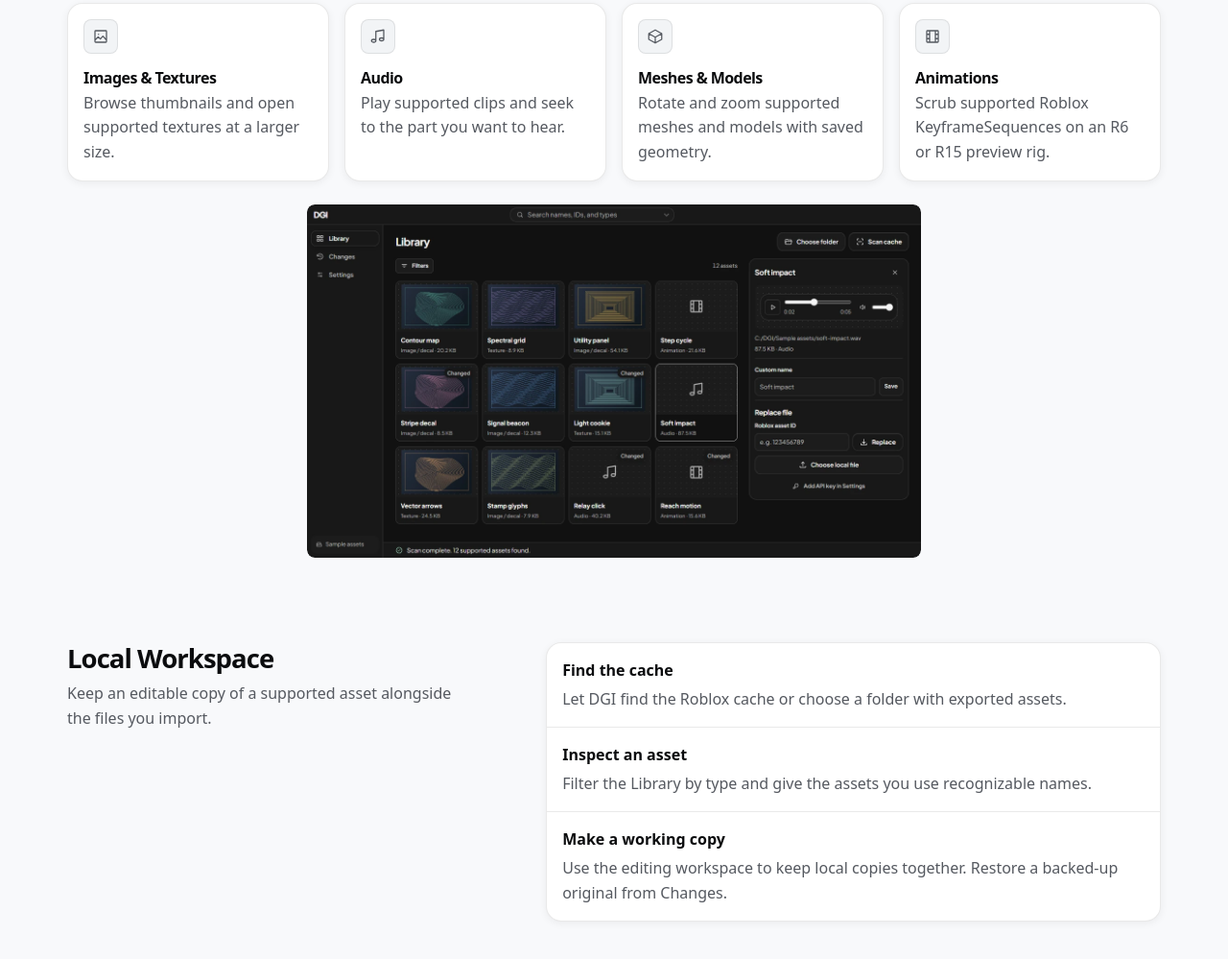
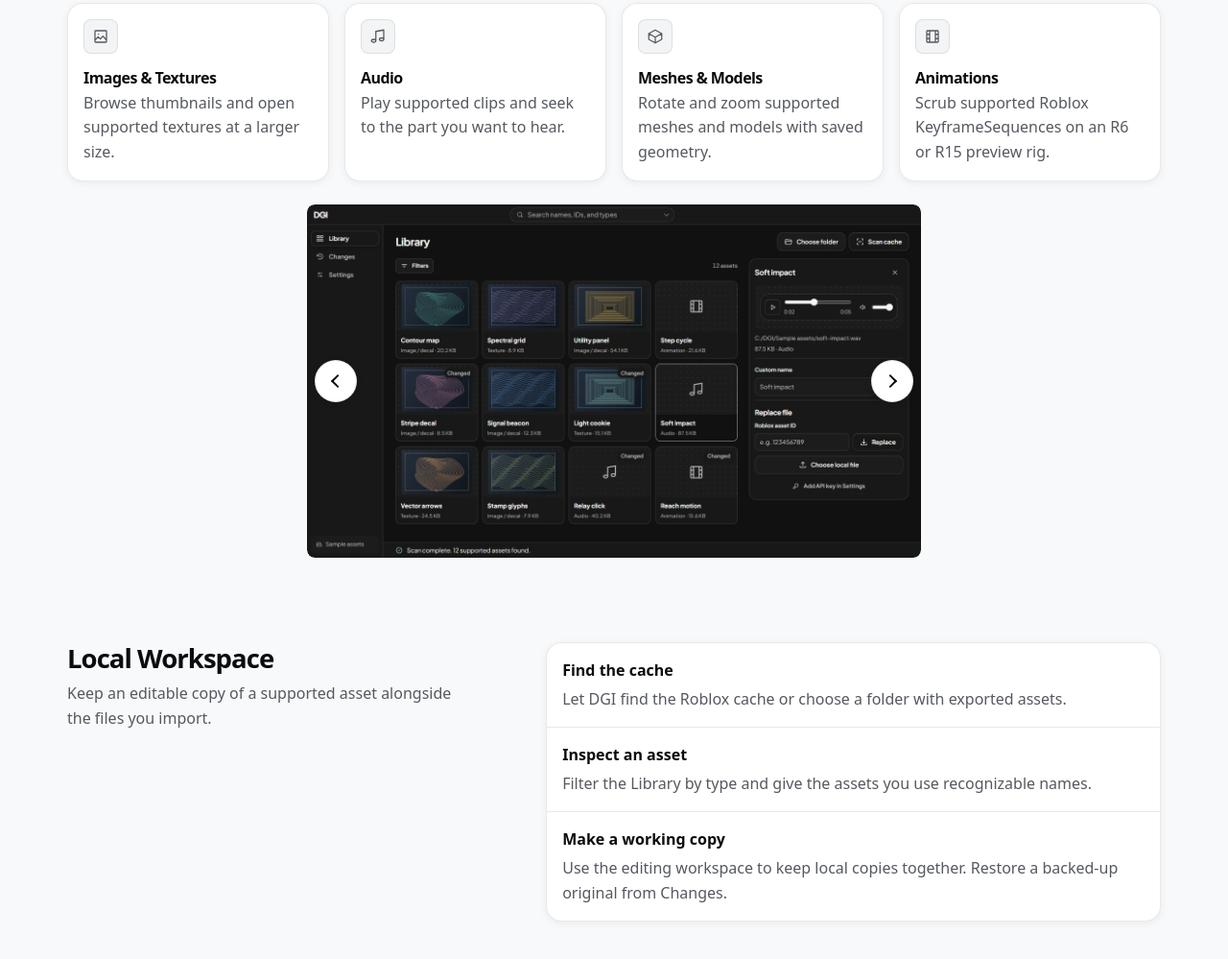
Before and after one commit to YVL113/dgi, a website: page site/index.html in a window 1280 px wide. Shown: the part 744-1743 px from the top of the page at 96% size. Drawn offline with Linux system fonts and the light colour scheme; files whose address does not match are found by name; a web font is replaced by a local one.

Commit message:
Add floating preview navigation arrows

```diff
--- a/site/carousel.js
+++ b/site/carousel.js
@@ -4,16 +4,18 @@ const swipeDistance = 48;
 function setupCarousel(carousel) {
   const gallery = carousel.querySelector('.screenshot-gallery');
   const slides = [...gallery.children];
+  const previousButton = carousel.querySelector('[data-slide-previous]');
+  const nextButton = carousel.querySelector('[data-slide-next]');
   const motion = window.matchMedia?.('(prefers-reduced-motion: reduce)');
   let active = 0;
   let visible = !('IntersectionObserver' in window);
-  let hovered = gallery.matches(':hover') && window.matchMedia?.('(hover: hover)').matches;
+  let hovered = carousel.matches(':hover') && window.matchMedia?.('(hover: hover)').matches;
   let timer;
   let touch;
 
   function schedule() {
     clearTimeout(timer);
-    if (visible && !motion?.matches && !hovered && !touch && !document.hidden && !gallery.matches(':focus-within')) {
+    if (visible && !motion?.matches && !hovered && !touch && !document.hidden && !carousel.matches(':focus-within')) {
       timer = setTimeout(() => advance(1), advanceInterval);
     }
   }
@@ -34,6 +36,10 @@ function setupCarousel(carousel) {
   slides.slice(1).forEach(slide => { slide.hidden = true; });
   carousel.dataset.ready = '';
   carousel.setAttribute('aria-roledescription', 'carousel');
+  previousButton.hidden = false;
+  nextButton.hidden = false;
+  previousButton.addEventListener('click', () => advance(-1));
+  nextButton.addEventListener('click', () => advance(1));
 
   carousel.addEventListener('keydown', event => {
     if (event.altKey || event.ctrlKey || event.metaKey || event.shiftKey) return;
@@ -41,14 +47,14 @@ function setupCarousel(carousel) {
     event.preventDefault();
     advance(event.key === 'ArrowLeft' ? -1 : 1);
   });
-  gallery.addEventListener('focusin', schedule);
-  gallery.addEventListener('focusout', () => queueMicrotask(schedule));
-  gallery.addEventListener('pointerenter', event => {
+  carousel.addEventListener('focusin', schedule);
+  carousel.addEventListener('focusout', () => queueMicrotask(schedule));
+  carousel.addEventListener('pointerenter', event => {
     if (event.pointerType !== 'mouse') return;
     hovered = true;
     schedule();
   });
-  gallery.addEventListener('pointerleave', event => {
+  carousel.addEventListener('pointerleave', event => {
     if (event.pointerType !== 'mouse') return;
     hovered = false;
     schedule();
--- a/site/index.html
+++ b/site/index.html
@@ -104,6 +104,8 @@
             </a>
           </li>
         </ul>
+        <button class="button button--primary button--icon carousel-arrow carousel-arrow--previous" type="button" data-slide-previous aria-label="Previous preview" hidden></button>
+        <button class="button button--primary button--icon carousel-arrow carousel-arrow--next" type="button" data-slide-next aria-label="Next preview" hidden></button>
       </div>
     </section>
 
--- a/site/styles.css
+++ b/site/styles.css
@@ -110,7 +110,27 @@ h1 { font-size: clamp(2rem, 4.1vw, 3.5rem); font-weight: 750; }
 .format-icon .icon { fill: none; stroke: currentColor; stroke-width: 1.7; stroke-linecap: round; stroke-linejoin: round; }
 
 .preview-carousel { margin-block-start: var(--space-lg); }
-.preview-carousel[data-ready] { max-width: 640px; margin-inline: auto; }
+.preview-carousel[data-ready] { position: relative; max-width: 640px; margin-inline: auto; }
+.carousel-arrow {
+  position: absolute;
+  top: 50%;
+  width: 44px;
+  min-height: 44px;
+  border-radius: 50%;
+  transform: translateY(-50%);
+}
+.carousel-arrow[hidden] { display: none; }
+.carousel-arrow--previous { inset-inline-start: var(--space-sm); }
+.carousel-arrow--next { inset-inline-end: var(--space-sm); }
+.carousel-arrow::before {
+  width: 8px;
+  height: 8px;
+  border: solid currentColor;
+  border-width: 2px 2px 0 0;
+  content: "";
+  transform: translateX(-2px) rotate(45deg);
+}
+.carousel-arrow--previous::before { transform: translateX(2px) rotate(-135deg); }
 .screenshot-gallery {
   display: grid;
   grid-template-columns: repeat(3, minmax(0, 1fr));
```
